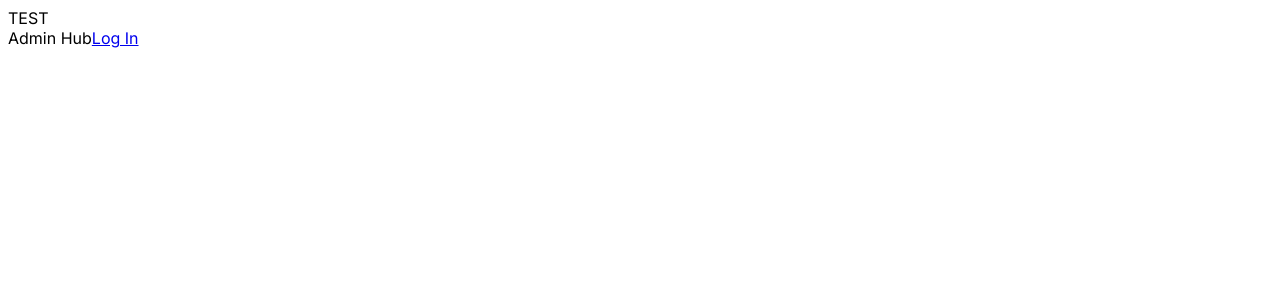
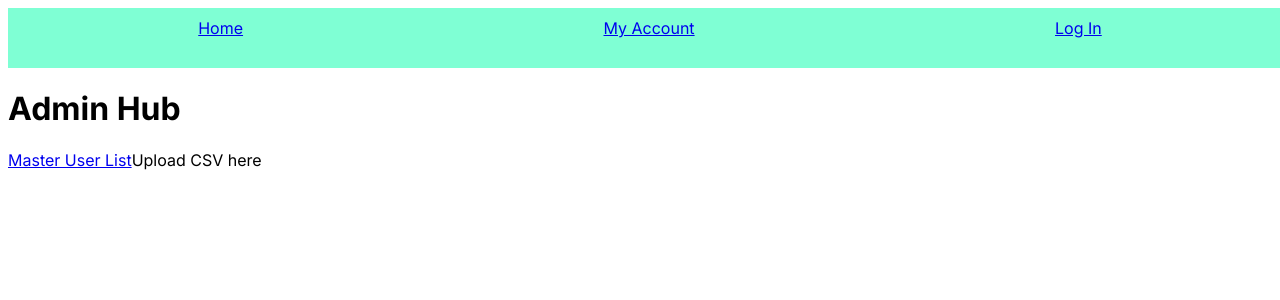
Before and after one commit to AcademyPgh/gingerbread, a Next.js app: page /adminhub in a window 1280 px wide. Shown: the top 300 px of the page. Built offline with nearby package versions, Linux system fonts and the light colour scheme.

Commit message:
set up basic routing and navigation bar

```diff
--- a/src/app/adminhub/page.tsx
+++ b/src/app/adminhub/page.tsx
@@ -3,8 +3,9 @@ import Link from 'next/link'
 export default function Home() {
     return (
       <div>
-        Admin Hub
-        <Link href="/login">Log In</Link>
+        <h1>Admin Hub</h1>
+        <Link href="/userlist">Master User List</Link>
+        Upload CSV here
       </div>
     )
   }
--- a/src/app/checkin/page.tsx
+++ b/src/app/checkin/page.tsx
@@ -1,7 +1,7 @@
 export default function Home() {
     return (
       <div>
-        User Check In List
+        <h1>User Check In List</h1>
       </div>
     )
   }
--- a/src/app/globals.css
+++ b/src/app/globals.css
@@ -1,5 +1,9 @@
-navbar{
+.navbar{
     width: 100%;
-    height: 10%;
+    height: 5vh;
     background-color: aquamarine;
+    display: inline-flex;
+    align-content: space-between;
+    justify-content: space-around;
+    padding: 10px;
 }
--- a/src/app/layout.tsx
+++ b/src/app/layout.tsx
@@ -1,11 +1,12 @@
 import './globals.css'
 import { Inter } from 'next/font/google'
+import Link from 'next/link'
 
 const inter = Inter({ subsets: ['latin'] })
 
 export const metadata = {
-  title: 'Create Next App',
-  description: 'Generated by create next app',
+  title: 'GingerBread Timing',
+  description: 'WE DO BE RACING',
 }
 
 export default function RootLayout({
@@ -17,7 +18,9 @@ export default function RootLayout({
     <html lang="en">
       <body className={inter.className}>
       <div className='navbar'>
-        TEST
+        <Link href="/">Home</Link>
+        <Link href="/userhub">My Account</Link>
+        <Link href="/login">Log In</Link>
       </div>
         {children}
         </body>
--- a/src/app/login/page.tsx
+++ b/src/app/login/page.tsx
@@ -1,7 +1,9 @@
+import Link from 'next/link'
 export default function Home() {
     return (
       <div>
-        Login Page
+        <h1>Login Page</h1>
+        <Link href="/userhub">Log In</Link>
       </div>
     )
   }
--- a/src/app/page.tsx
+++ b/src/app/page.tsx
@@ -29,9 +29,9 @@ export default function Home() {
   const output = result.map((runner,index) => <div>{runner.name}</div>);
   return (
     <div>
-      <div>Landing/Race List</div>
+      <h1>Landing/Race List</h1>
+      <li><Link href="/races">Example Race {"(Link won't work due to eventual dynamic routing)"}</Link></li>
       {output}
-      <Link href="/login">Log In</Link>
     </div>
   )
 }
--- a/src/app/userlist/page.tsx
+++ b/src/app/userlist/page.tsx
@@ -1,7 +1,7 @@
 export default function Home() {
     return (
       <div>
-        Admin User List
+        <h1>Admin User List</h1>
       </div>
     )
   }
```
